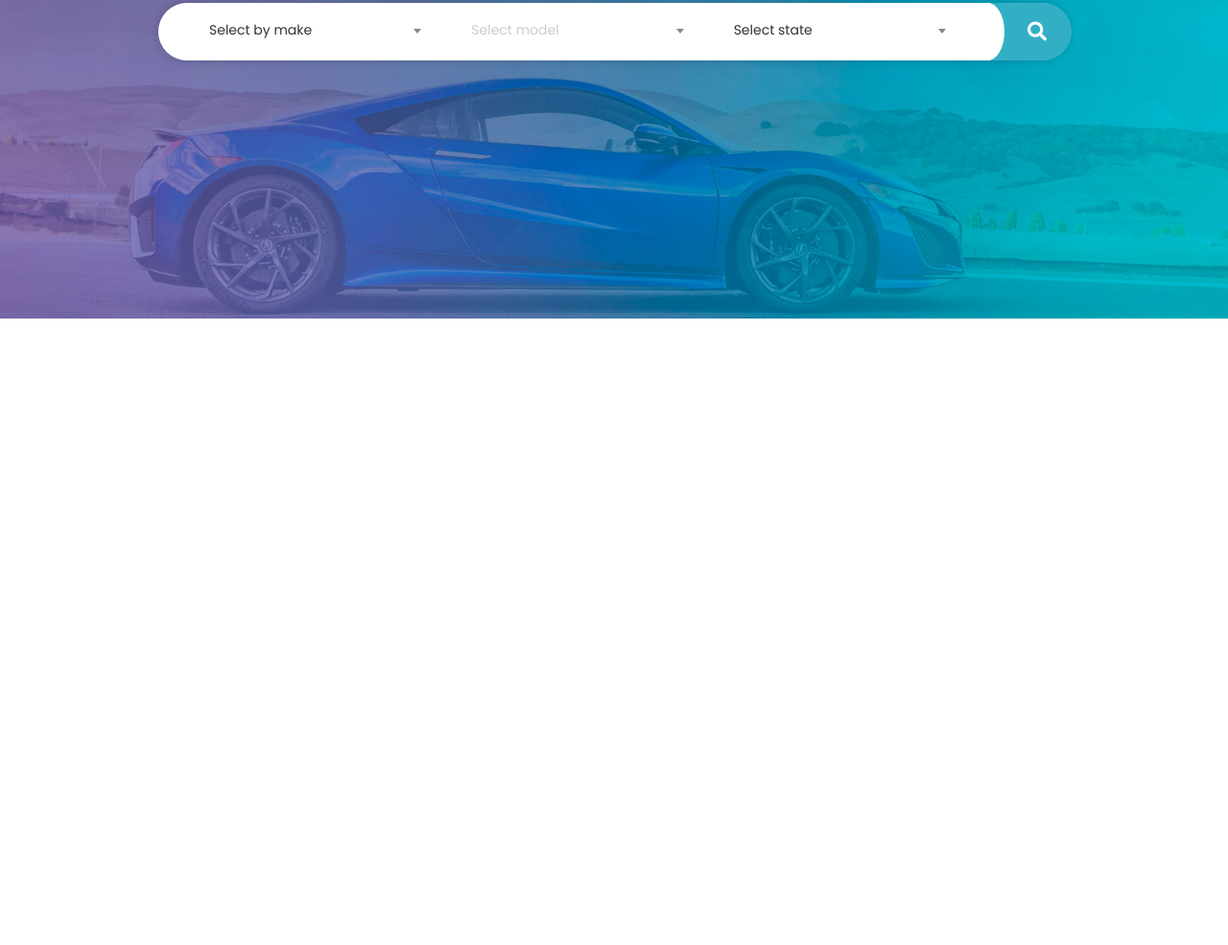
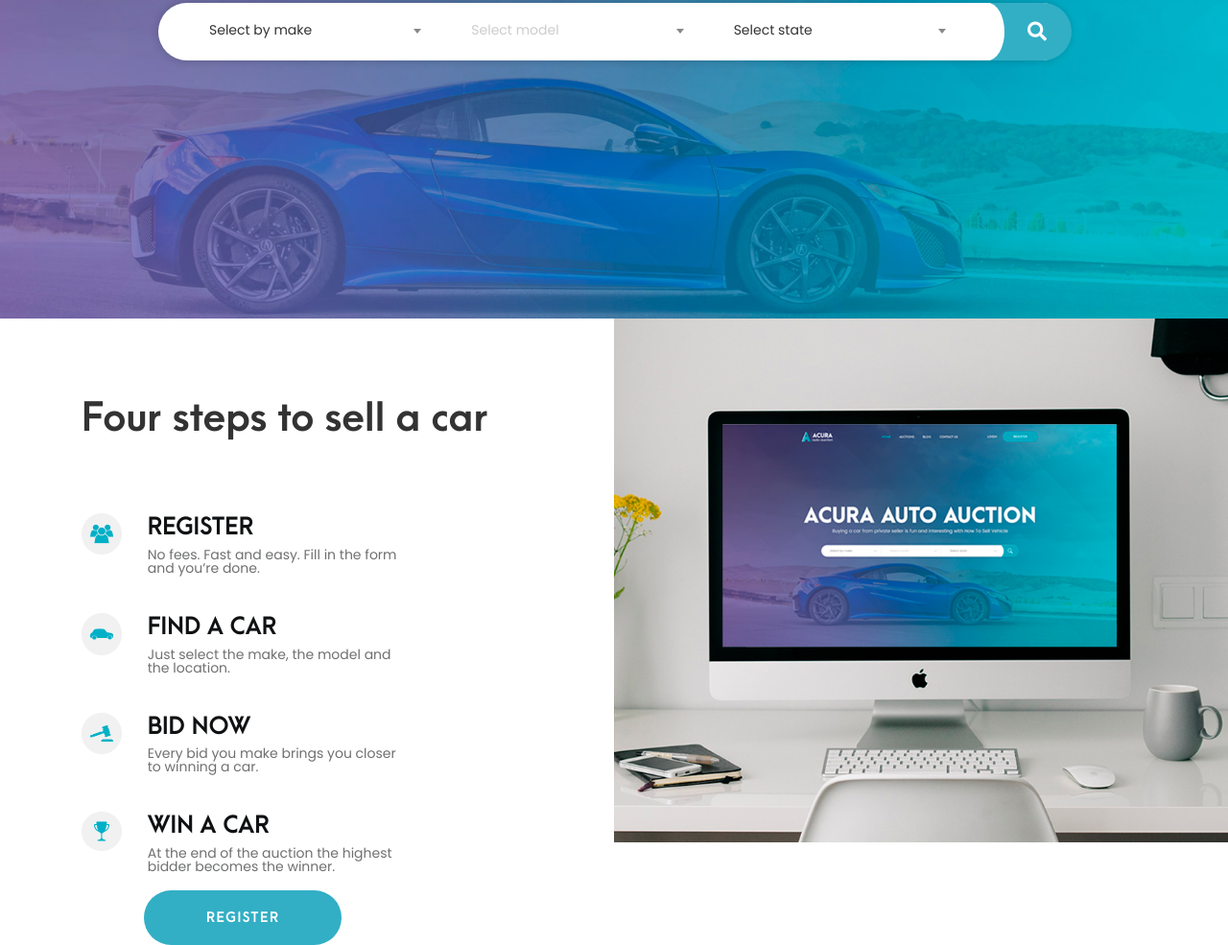
Before and after one commit to elisav20/Acura-Auto-Auction, a website: page app/index.html in a window 1280 px wide. Shown: the part 468-1453 px from the top of the page at 96% size. Before the commit the page ends 800 px from the top, so only its background shows below. Drawn offline with nearby package versions, Linux system fonts and the light colour scheme.

Commit message:
add Four steps block

```diff
--- a/app/index.html
+++ b/app/index.html
@@ -65,7 +65,7 @@
     <!--/.Navbar-->
 
   </div>
-  <!-- /.header -->
+  <!-- /Header -->
 
   <!-- Intro -->
   <section class="section">
@@ -141,6 +141,72 @@
     </div>
     <!-- /.intro -->
   </section>
+  <!-- /Intro -->
+
+  <!-- Four steps -->
+  <section class="section">
+
+    <div class="steps">
+      <div class="container">
+        <div class="steps__inner">
+          <div class="steps__content">
+            <h2 class="steps__header">Four steps to sell a car</h2>
+
+            <div class="row steps__item">
+              <div class="col-1">
+                <img class="steps__icon" src="img/steps/1.png" alt="Step icon">
+              </div>
+              <div class="col-11 steps__info">
+                <h2 class="steps__title">Register</h2>
+                <p class="steps__text">No fees. Fast and easy. Fill in the form and you’re done.</p>
+              </div>
+            </div>
+
+            <div class="row steps__item">
+              <div class="col-1">
+                <img class="steps__icon" src="img/steps/2.png" alt="Step icon">
+              </div>
+              <div class="col-11 steps__info">
+                <h2 class="steps__title">Find a car</h2>
+                <p class="steps__text">Just select the make, the model and the location.</p>
+              </div>
+            </div>
+
+            <div class="row steps__item">
+              <div class="col-1">
+                <img class="steps__icon" src="img/steps/3.png" alt="Step icon">
+              </div>
+              <div class="col-11 steps__info">
+                <h2 class="steps__title">Bid Now</h2>
+                <p class="steps__text">Every bid you make brings you closer to winning a car.</p>
+              </div>
+            </div>
+
+            <div class="row steps__item">
+              <div class="col-1">
+                <img class="steps__icon" src="img/steps/4.png" alt="Step icon">
+              </div>
+              <div class="col-11 steps__info">
+                <h2 class="steps__title">Win a car</h2>
+                <p class="steps__text">At the end of the auction the highest bidder becomes the winner.</p>
+              </div>
+            </div>
+
+              <a href="#" class="register__btn rounded-pill">Register</a>
+
+          </div> <!-- /.steps__content -->
+
+          <div class="steps__img">
+            <img class="steps__photo" src="img/foursteps_img.jpg" alt="">
+          </div>
+
+        </div> <!-- /.steps__inner -->
+
+      </div> <!-- /.container -->
+    </div> <!-- /.steps -->
+
+  </section>
+  <!-- /Four steps -->
 
   <script type="text/javascript" src="https://cdnjs.cloudflare.com/ajax/libs/jquery/3.4.1/jquery.min.js"></script>
   <script type="text/javascript"
--- a/app/scss/_btn.scss
+++ b/app/scss/_btn.scss
@@ -44,3 +44,22 @@
 
   border-radius: 50%;
 }
+
+.register__btn {
+  margin-left: 65px;
+  padding: 20px 65px;
+
+  font-size: 14px;
+  letter-spacing: 1.5px;
+  color: #fefefe;
+  text-transform: uppercase;
+
+  background: $blue;
+
+  transition: all 0.3s linear;
+
+  &:hover {
+    color: #fefefe;
+    background: #6685c9;
+  }
+}
--- /dev/null
+++ b/app/scss/_steps.scss
@@ -0,0 +1,57 @@
+.steps {
+  padding-top: 80px;
+  position: relative;
+
+  .steps__header {
+    margin-bottom: 75px;
+
+    font-size: 40px;
+    color: $black;
+  }
+
+  .steps__inner {
+    display: flex;
+  }
+
+  .steps__content {
+    width: 50%;
+  }
+
+  .steps__item {
+    margin-bottom: 40px;
+  }
+
+  .steps__info {
+    max-width: 320px;
+    padding-left: 35px;
+
+    .steps__title {
+      margin-bottom: 7px;
+
+      font-size: 24px;
+      font-weight: 400;
+      text-transform: uppercase;
+      color: #0f1113;
+    }
+
+    .steps__text {
+      margin-bottom: 0;
+
+      font-family: "Poppins", sans-serif;
+      font-size: 14px;
+      color: #6f7071;
+    }
+  }
+
+  .steps__img {
+    width: 50%;
+  }
+  .steps__photo {
+    max-width: 50%;
+
+    position: absolute;
+    top: 0;
+    right: 0;
+    z-index: 1;
+  }
+}
--- a/app/scss/style.scss
+++ b/app/scss/style.scss
@@ -31,3 +31,4 @@ body {
 @import "intro";
 @import "select2";
 @import "btn";
+@import "steps";
```
Also changed, not shown: app/css/style.min.css, app/img/foursteps_img.jpg (added), app/img/steps/1.png (added), app/img/steps/2.png (added), app/img/steps/3.png (added), app/img/steps/4.png (added).
